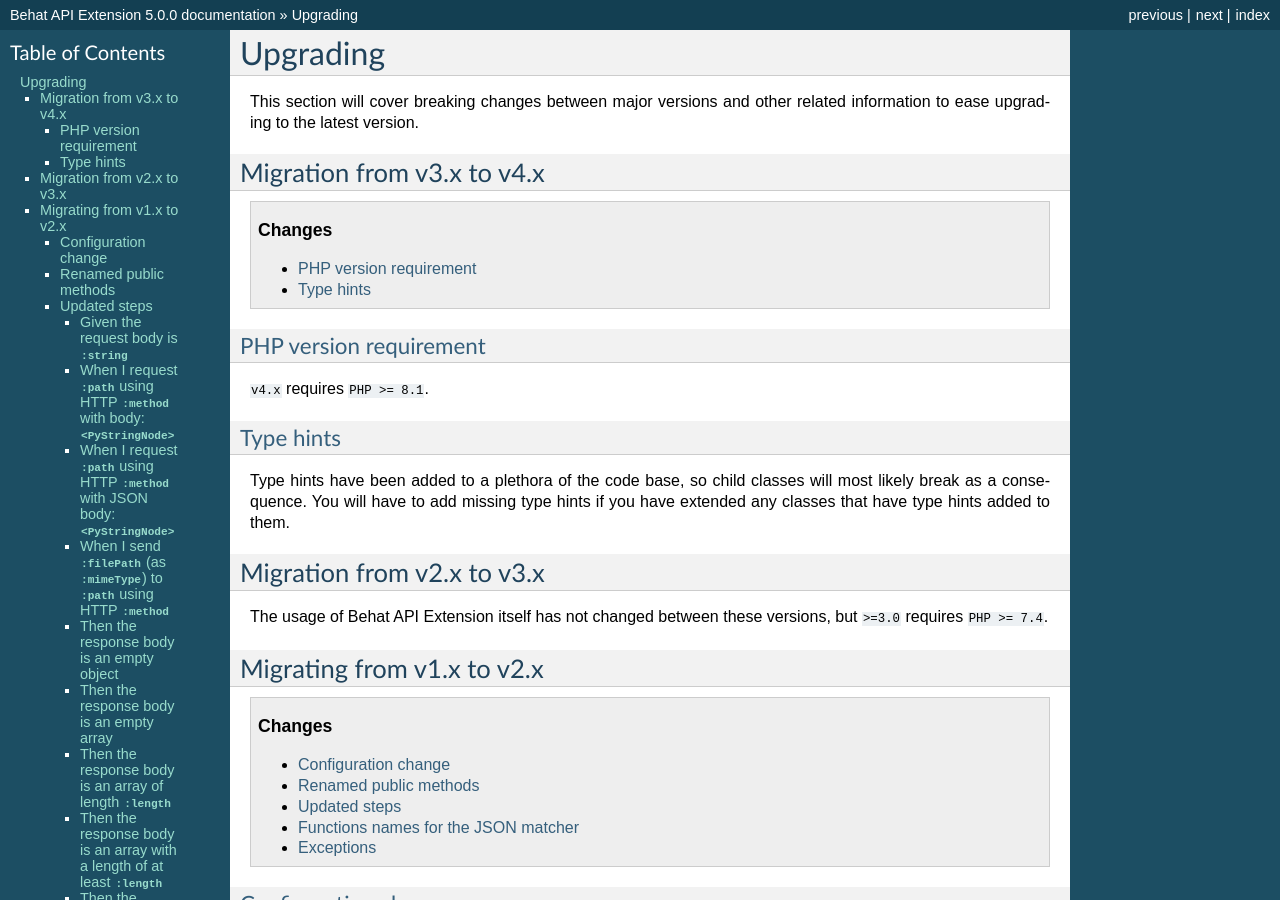
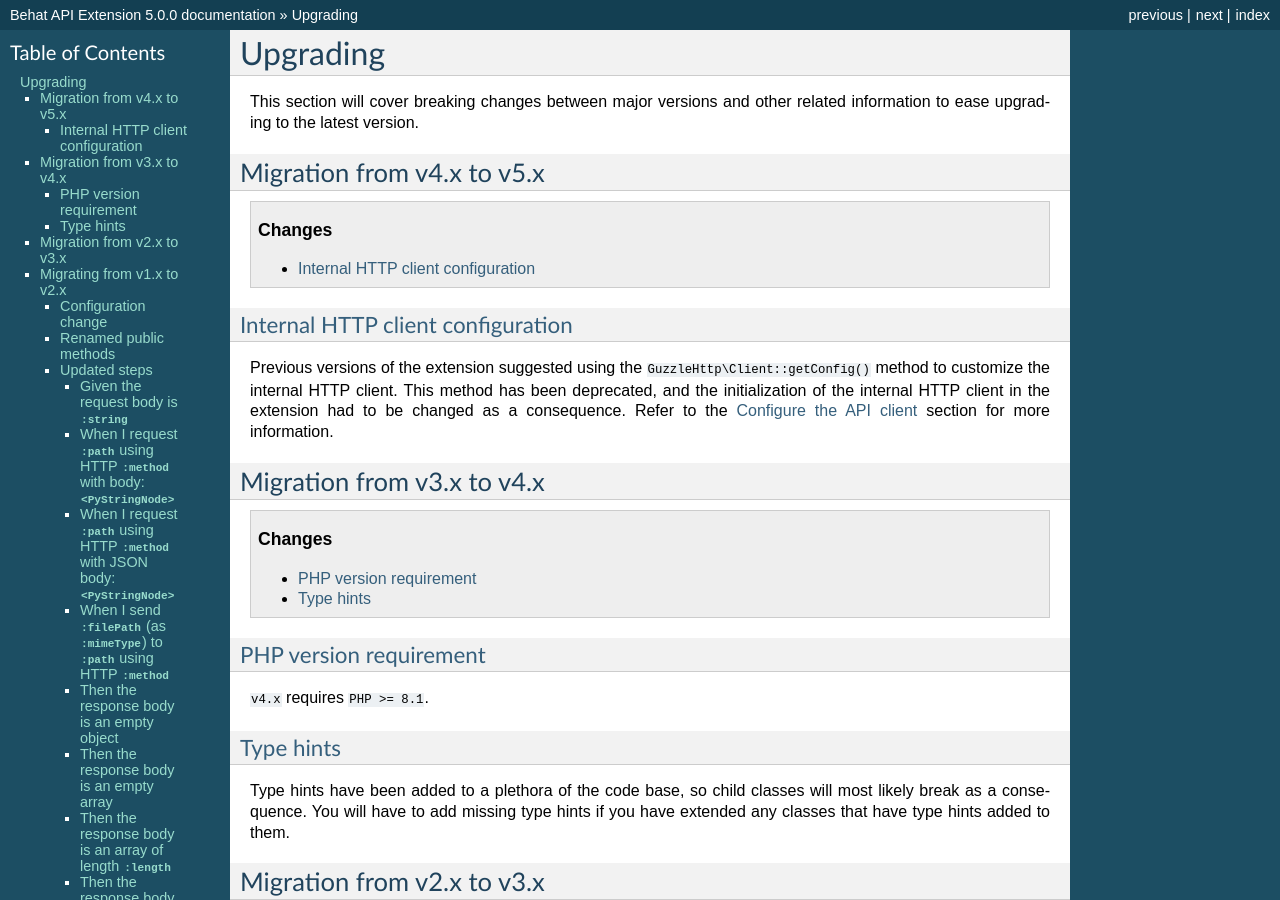
Before and after one commit to imbo/behat-api-extension, a Sphinx documentation site: the page built from docs/installation/upgrade.rst, in a window 1280 px wide and 900 px high. Built offline with Sphinx 7.4.7, drawn with Linux system fonts in a browser that asks for light colours.

Commit message:
Add some migration docs for the new version

```diff
--- a/docs/guide/extending-the-extension.rst
+++ b/docs/guide/extending-the-extension.rst
@@ -27,6 +27,8 @@
     }
 
 With the above example you can now use ``Then I want to check something`` can be used in your feature files along with the steps defined by the extension.
+
+.. _configure-the-api-client:
 
 Configure the API client
 ------------------------
--- a/docs/installation/upgrade.rst
+++ b/docs/installation/upgrade.rst
@@ -2,6 +2,18 @@
 =========
 
 This section will cover breaking changes between major versions and other related information to ease upgrading to the latest version.
+
+Migration from v4.x to v5.x
+---------------------------
+
+.. contents:: Changes
+    :local:
+    :depth: 1
+
+Internal HTTP client configuration
+^^^^^^^^^^^^^^^^^^^^^^^^^^^^^^^^^^
+
+Previous versions of the extension suggested using the ``GuzzleHttp\Client::getConfig()`` method to customize the internal HTTP client. This method has been deprecated, and the initialization of the internal HTTP client in the extension had to be changed as a consequence. Refer to the :ref:`configure-the-api-client` section for more information.
 
 Migration from v3.x to v4.x
 ---------------------------
```
